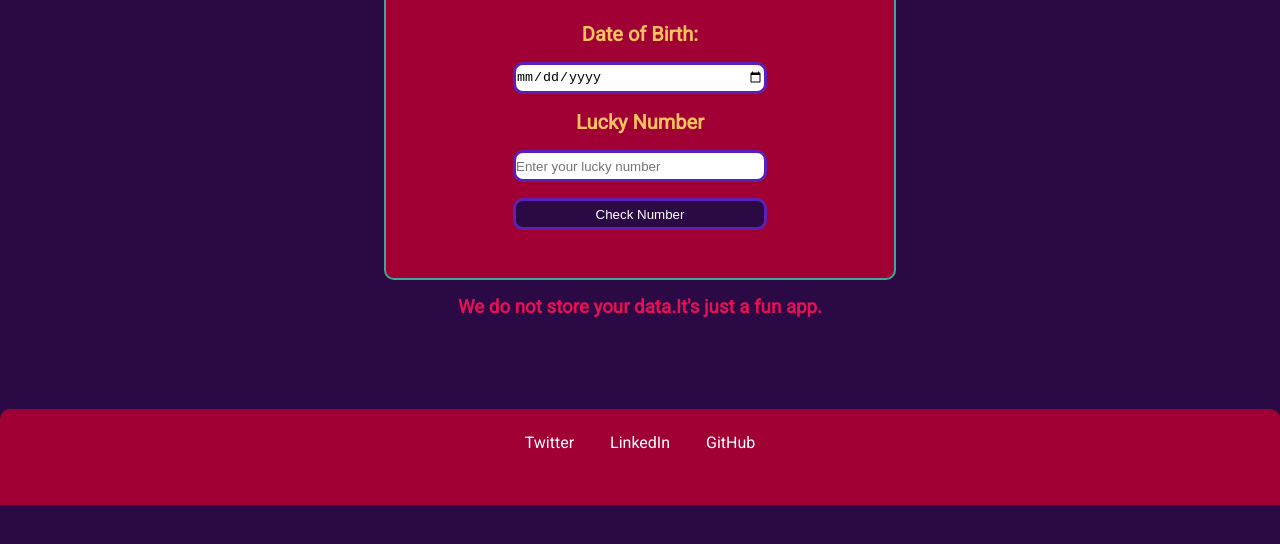
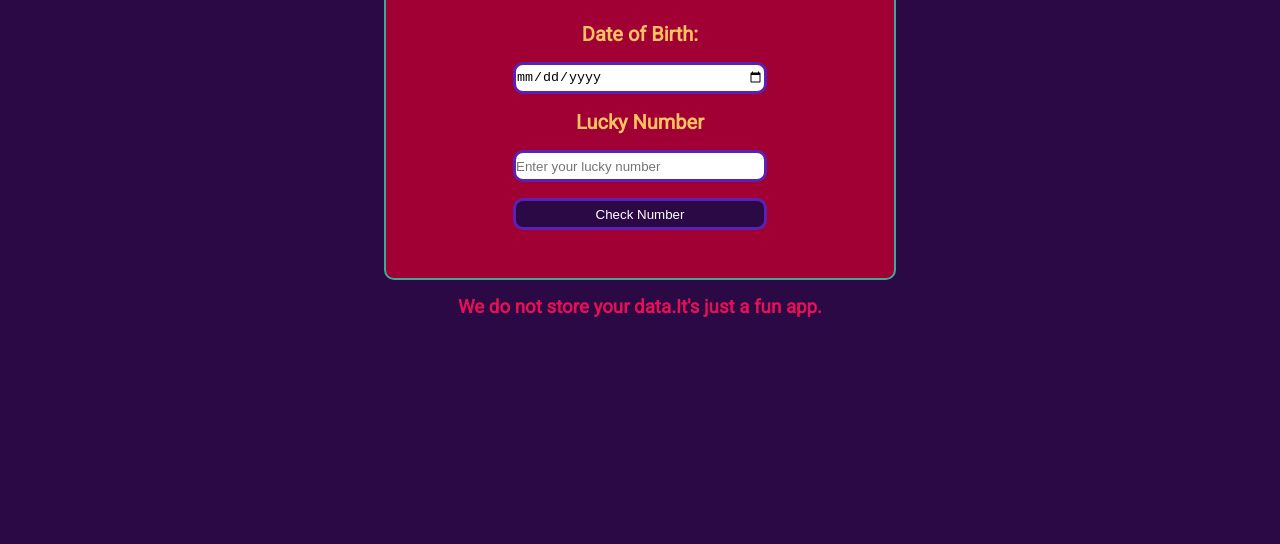
Before and after one commit to VinayJv/IsYourBirthdayLucky, a plain HTML site: page index.html in a window 1280 px wide. Shown: the part 186-730 px from the top of the page. Drawn offline with Linux system fonts and the light colour scheme.

Commit message:
Update index.html

```diff
--- a/index.html
+++ b/index.html
@@ -23,31 +23,6 @@
       <div id="output-box"></div>
     </div>
     <h3 id="notice">We do not store your data.It's just a fun app.</h3>
-    <footer>
-      <div class="footer-header"></div>
-
-      <ul class="social-links">
-        <li class="list-item-inline">
-          <a class="link" target="_blank" href="https://twitter.com/ReekDas111">
-            Twitter
-          </a>
-        </li>
-        <li class="list-item-inline">
-          <a
-            class="link"
-            target="_blank"
-            href="https://www.linkedin.com/in/rittik-das-796895180/"
-          >
-            LinkedIn
-          </a>
-        </li>
-        <li class="list-item-inline">
-          <a class="link" target="_blank" href="https://github.com/reekdaas"
-            >GitHub
-          </a>
-        </li>
-      </ul>
-    </footer>
     <script src="./script.js"></script>
   </body>
 </html>
```
